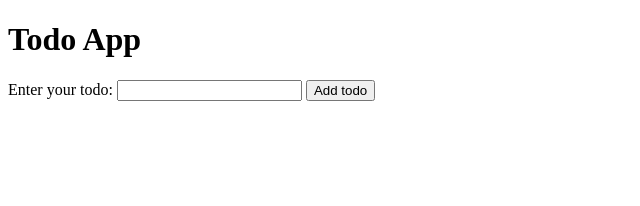
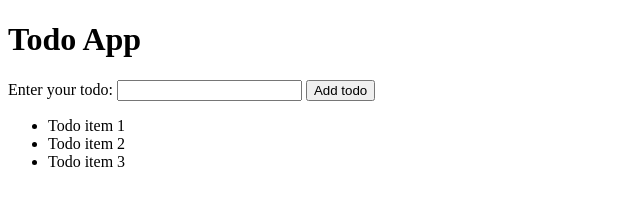
Before and after one commit to ericcst197/git-merge-practice, a plain HTML site: page index.html in a window 1280 px wide. Shown: the whole page, without its empty margins (0-640 px from the left). Drawn offline with Linux system fonts and the light colour scheme.

Commit message:
feat: create a todo list

```diff
--- a/index.html
+++ b/index.html
@@ -16,6 +16,11 @@
 
         <button>Add todo</button>
     </form>
+    <ul>
+        <li>Todo item 1</li>
+        <li>Todo item 2</li>
+        <li>Todo item 3</li>
+    </ul>
 </body>
 
 </html>
```
